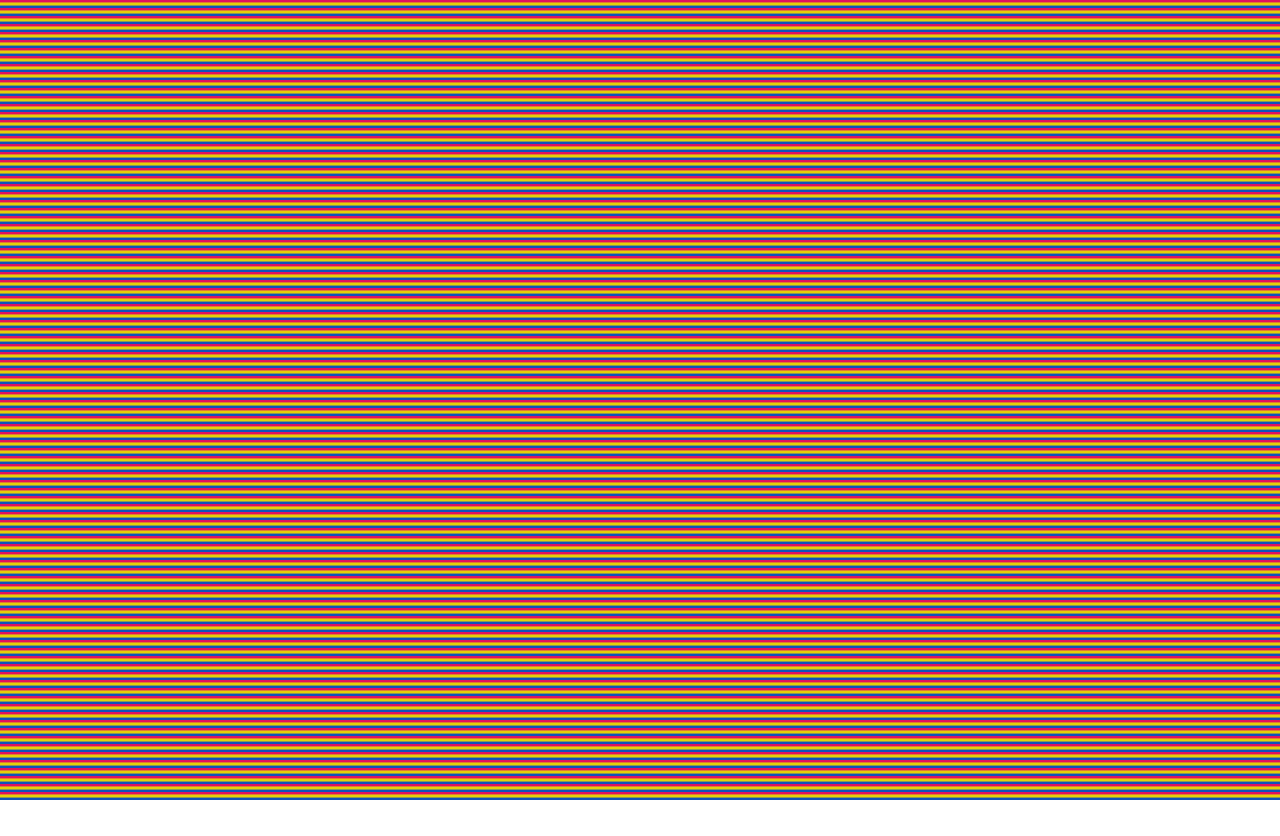
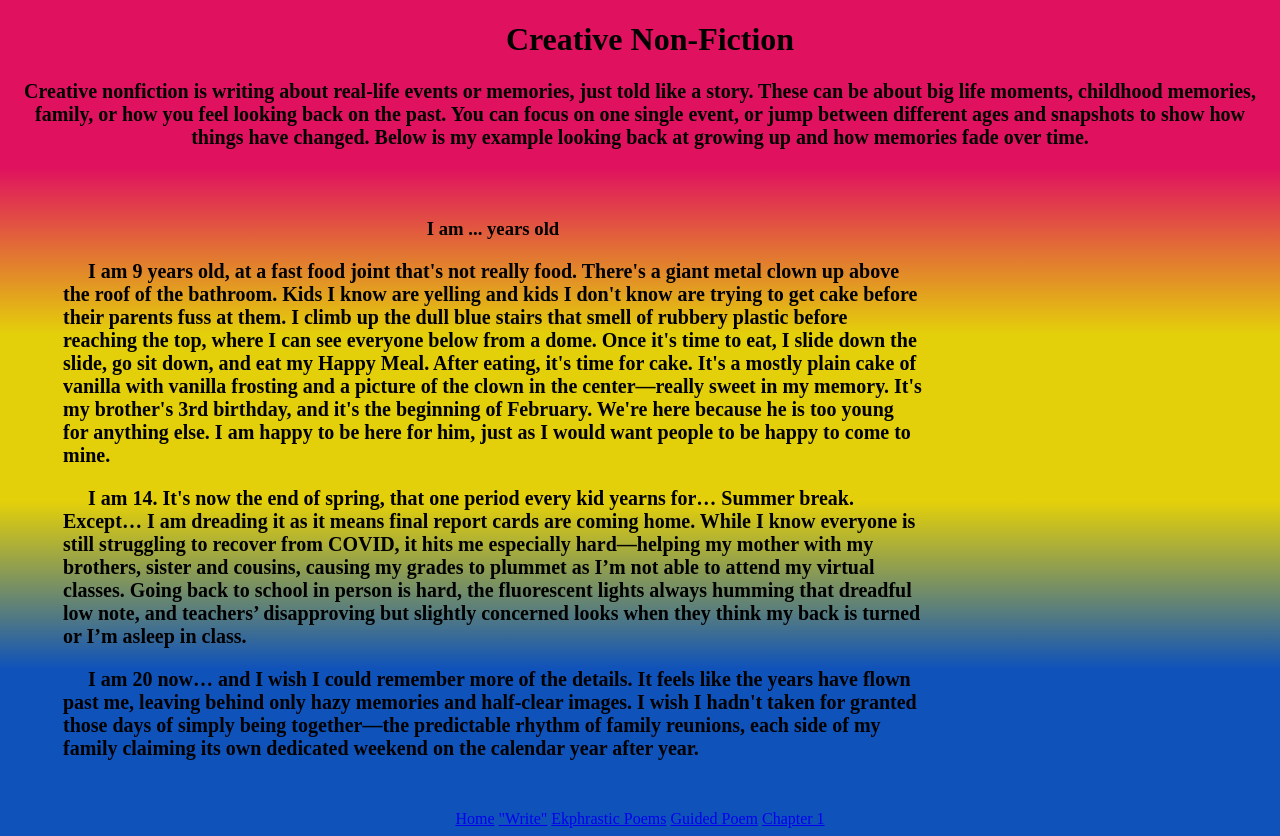
Before and after one commit to Legacy-Mystery/Creative-Pieces, a plain HTML site: page yearsold.html in a window 1280 px wide. Before the commit the page ends 800 px from the top, so only its background shows below. Drawn offline with Linux system fonts and the light colour scheme.

Commit message:
Update yearsold.html

```diff
--- a/yearsold.html
+++ b/yearsold.html
@@ -1,20 +1,55 @@
 <!DOCTYPE html>
 <html>
-  <link rel="stylesheet" href="home.css">
-<body>
+  <head>
+    <title>I am ... years old - Creative Non-Fiction</title>
+    <link rel="stylesheet" href="home.css">
+  </head>
+  <body>
+    <!-- Full-Height Side Background Strips -->
+    <div class="side-strip left-strip"></div>
+    <div class="side-strip right-strip"></div>
 
+    <h1>Creative Non-Fiction</h1>
 
+    <p class="intro">
+      Creative nonfiction is writing about real-life events or memories, just told like a story. These can be about big life moments, childhood memories, family, or how you feel looking back on the past. You can focus on one single event, or jump between different ages and snapshots to show how things have changed. Below is my example looking back at growing up and how memories fade over time.
+    </p>
 
+    <div class="main-container">
+      <div class="piece-card full-width-card">
+        <h3>I am ... years old</h3>
 
+        <p>
+          &nbsp;&nbsp;&nbsp;&nbsp;&nbsp;I am 9 years old, at a fast food joint that's not really food. There's a giant metal clown up above the roof of the bathroom. Kids I know are yelling and kids I don't know are trying to get cake before their parents fuss at them. I climb up the dull blue stairs that smell of rubbery plastic before reaching the top, where I can see everyone below from a dome. Once it's time to eat, I slide down the slide, go sit down, and eat my Happy Meal. After eating, it's time for cake. It's a mostly plain cake of vanilla with vanilla frosting and a picture of the clown in the center—really sweet in my memory. It's my brother's 3rd birthday, and it's the beginning of February. We're here because he is too young for anything else. I am happy to be here for him, just as I would want people to be happy to come to mine.
+        </p>
 
+        <p>
+          &nbsp;&nbsp;&nbsp;&nbsp;&nbsp;I am 14. It's now the end of spring, that one period every kid yearns for… Summer break. Except… I am dreading it as it means final report cards are coming home. While I know everyone is still struggling to recover from COVID, it hits me especially hard—helping my mother with my brothers, sister and cousins, causing my grades to plummet as I’m not able to attend my virtual classes. Going back to school in person is hard, the fluorescent lights always humming that dreadful low note, and teachers’ disapproving but slightly concerned looks when they think my back is turned or I’m asleep in class.
+        </p>
 
+        <p>
+          &nbsp;&nbsp;&nbsp;&nbsp;&nbsp;I am 20 now… and I wish I could remember more of the details. It feels like the years have flown past me, leaving behind only hazy memories and half-clear images. I wish I hadn't taken for granted those days of simply being together—the predictable rhythm of family reunions, each side of my family claiming its own dedicated weekend on the calendar year after year.
+        </p>
+      </div>
+    </div>
+<style>/* Put this at the VERY BOTTOM of home.css (or inside <style> in yearsold.html) */
+.piece-card.full-width-card {
+  width: 90%;
+  max-width: 950px;
+  box-sizing: border-box;
+  text-align: left;
+  padding: 30px 45px;
+}
 
-
-
-
-
-
-
-
-</body>
+.piece-card.full-width-card h3 {
+  text-align: center;
+}</style>
+    <div class="nav-buttons">
+      <a href="index.html" class="btn">Home</a>
+      <a href="Write.html" class="btn">"Write"</a>
+      <a href="Ekphrastic.html" class="btn">Ekphrastic Poems</a>
+      <a href="Guided.html" class="btn">Guided Poem</a>
+      <a href="Chapter1.html" class="btn">Chapter 1</a>
+    </div>
+  </body>
 </html>
```
